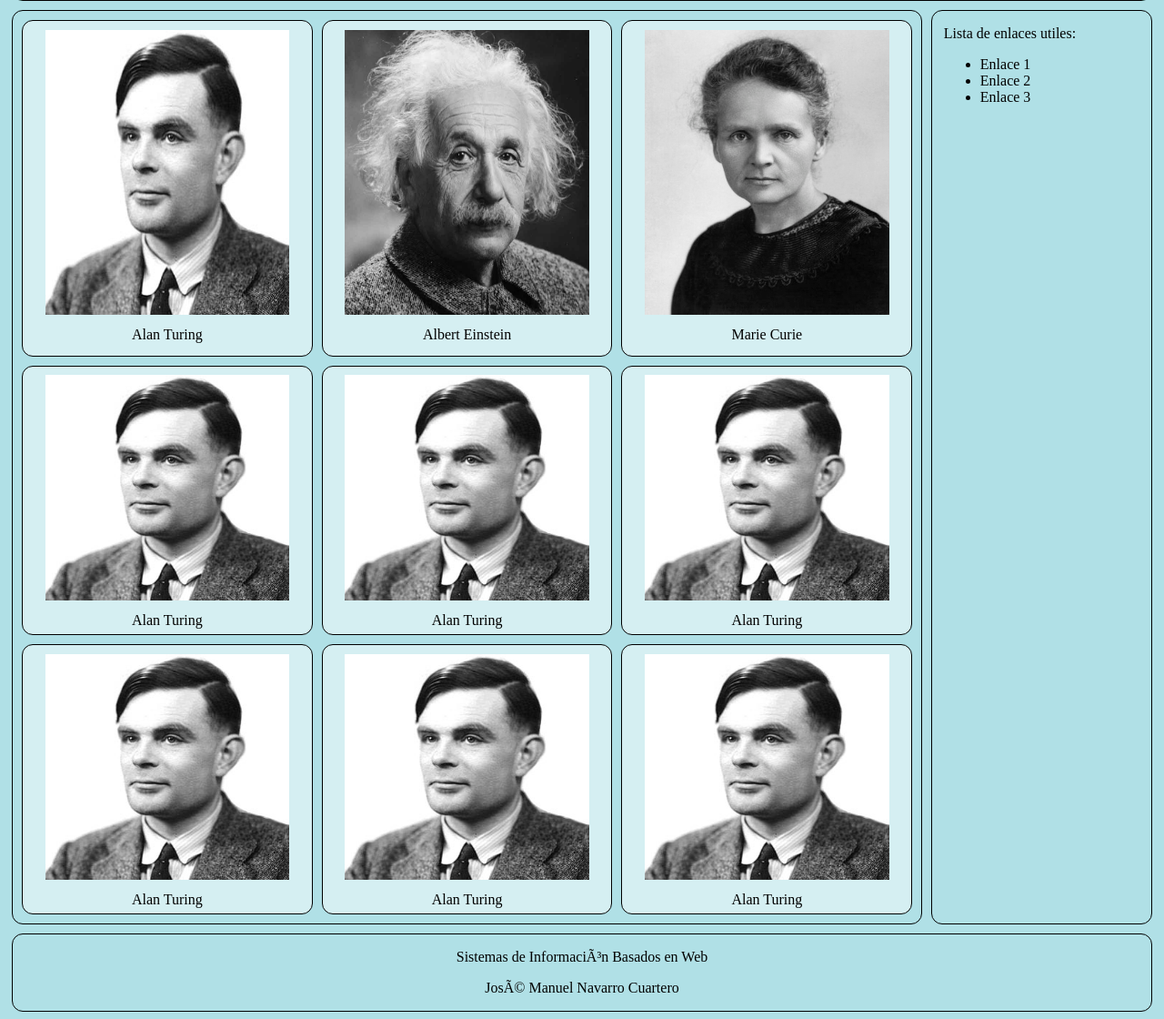
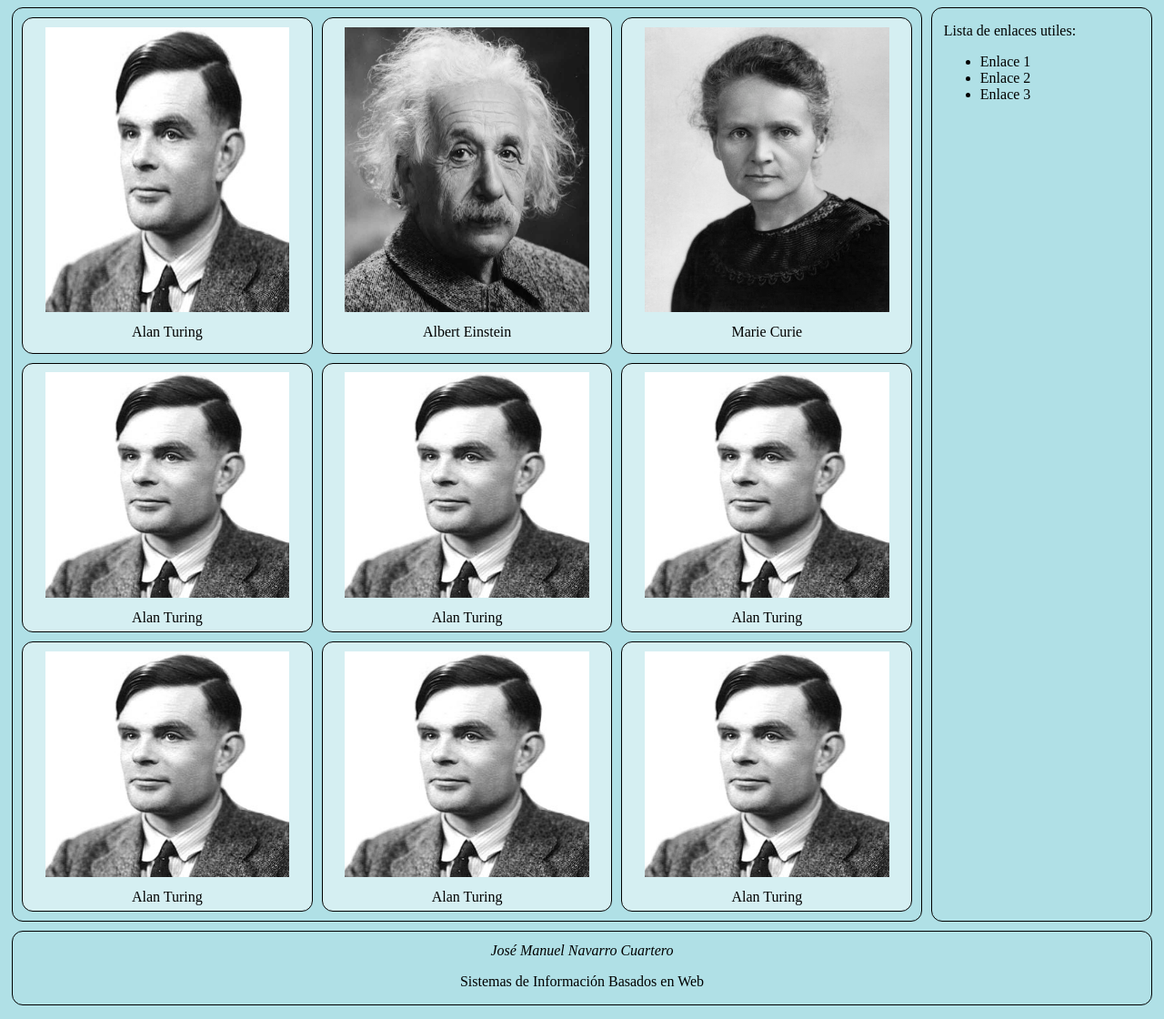
Before and after one commit to PepeNavarro7/UGR-SIBW, a PHP site: page /principal.html in a window 1280 px wide. Shown: the part 164-1284 px from the top of the page at 91% size. Run offline with PHP 8.4, Linux system fonts and the light colour scheme.

Commit message:
Pequeños cambios

```diff
--- a/P1 HTML y CSS/principal.html
+++ b/P1 HTML y CSS/principal.html
@@ -4,7 +4,7 @@
 <head>
     <title>Pagina principal</title>
     <link rel="stylesheet" href="styles.css">
-    <!-- <meta charset="utf-8" /> -->
+    <meta charset="utf-8" />
 </head>
 
 <body>
@@ -17,7 +17,7 @@
         <div class="titulo">
             <h1>CIENTÍFICOS DEL MUNDO</h1>
         </div>
-        <div class="menu">
+        <div class="menu"> <!-- Quizá debería ser una lista, pero me gusta mas como queda así-->
             <p>Menu 1</p>
             <p>Menu 2</p>
             <p>Menu 3</p>
@@ -27,6 +27,7 @@
 
 <div class="cuerpo">
 
+<!-- Grid principal con 3 columnas -->
 <div class="grid_cientificos">
     <div class="grid-item">
         <a href="cientifico.html">
@@ -84,6 +85,7 @@
     </div>
 </div>
 
+<!-- Barra lateral a la que hemos dado el 20% del espacio -->
 <aside class="lateral">
     <p>Lista de enlaces utiles:</p>
     <ul>
@@ -95,9 +97,12 @@
 
 </div>
 
+<!-- Pie de pagina con mi info -->
 <footer class="Pie">
+    <address>
+        José Manuel Navarro Cuartero
+    </address>
     <p>Sistemas de Información Basados en Web</p>
-    <p>José Manuel Navarro Cuartero</p>
 </footer>
 
 </body>
--- a/P1 HTML y CSS/styles.css
+++ b/P1 HTML y CSS/styles.css
@@ -80,4 +80,5 @@
     border: 1px solid rgb(0, 0, 0);
     border-radius: 12px;
     margin: 5px;
+    padding-top: 1%;
 }
```
